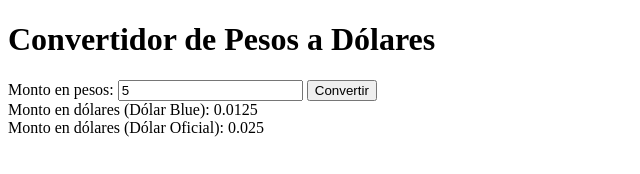
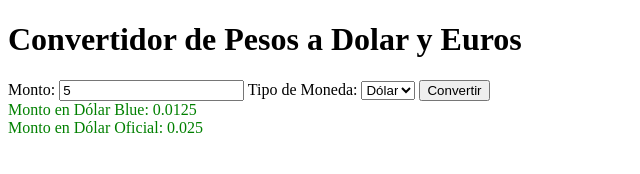
Before and after one commit to WalterGS87/preEntrega2Sosa, a plain HTML site: page index.html in a window 1280 px wide. Both pictures are taken after typing "5" into the empty fields and a click on the button "Convertir". Shown: the whole page, without its empty margins (0-640 px from the left). Drawn offline with Linux system fonts and the light colour scheme.

Commit message:
Add files via upload
nueva subida

```diff
--- a/index.html
+++ b/index.html
@@ -1,28 +1,29 @@
 <!DOCTYPE html>
 <html>
 <head>
-<title>Convertidor de Pesos a Dólares</title>
+  <title>Convertidor de Pesos a Dolar y Euros</title>
+  <style>
+    .resultado {
+      color: green;
+    }
+  </style>
 </head>
 <body>
-<h1>Convertidor de Pesos a Dólares</h1>
-<label for="monto">Monto en pesos:</label>
+  <h1>Convertidor de Pesos a Dolar y Euros</h1>
 
+  <label for="monto">Monto:</label>
+  <input type="number" id="monto">
 
-<input type="number" id="monto">
+  <label for="selectMoneda">Tipo de Moneda:</label>
+  <select id="selectMoneda">
+    <option value="dolar">Dólar</option>
+    <option value="euro">Euro</option>
+  </select>
 
-<button onclick="convertirPesos()">Convertir</button>
+  <button onclick="convertirMoneda()">Convertir</button>
 
-<div id="resultadoBlue"></div>
+  <div class="resultado" id="resultado"></div>
 
-
-<div id="resultadoOficial"></div>
-
-
-<script src="./main.js"></script>
-
-
-
-
+  <script src="./main.js"></script>
 </body>
-
 </html>
--- a/main.js
+++ b/main.js
@@ -1,24 +1,57 @@
-function convertirPesos() {
-
-    var monto = parseFloat(document.getElementById("monto").value);
-    var dolarBlue = 400;
-    var dolarOficial = 200;
-
+var DolarCity = {
+  conversion: [
+    { tipo: "Dólar Blue", valor: 400 },
+    { tipo: "Dólar Oficial", valor: 200 }
+  ],
+  convertir: function (monto) {
+    var resultado = "";
     if (monto > 1000) {
-
-        alert
-
-
-    alert("NO SE PUEDE CONVERTIR");
-      }
-
-    else {
-
-    var dolaresBlue = monto / dolarBlue;
-
-    var dolaresOficial = monto / dolarOficial;
-
-    document.getElementById("resultadoBlue").innerHTML = "Monto en dólares (Dólar Blue): " + dolaresBlue;
-        document.getElementById("resultadoOficial").innerHTML = "Monto en dólares (Dólar Oficial): " + dolaresOficial;
+      alert("NO SE PUEDE CONVERTIR. Monto superior a 1000.");
+    } else {
+      for (var i = 0; i < this.conversion.length; i++) {
+        var moneda = this.conversion[i];
+        var conversion = monto / moneda.valor;
+        resultado += "Monto en " + moneda.tipo + ": " + conversion + "<br>";
       }
     }
+    return resultado;
+  }
+};
+
+var EuroCity = {
+  conversion: [
+    { tipo: "Euro Blue", valor: 500 },
+    { tipo: "Euro Oficial", valor: 300 }
+  ],
+  convertir: function (monto) {
+    var resultado = "";
+    if (monto > 1000) {
+      alert("NO SE PUEDE CONVERTIR. Monto superior a 1000.");
+    } else {
+      for (var i = 0; i < this.conversion.length; i++) {
+        var moneda = this.conversion[i];
+        var conversion = monto / moneda.valor;
+        resultado += "Monto en " + moneda.tipo + ": " + conversion + "<br>";
+      }
+    }
+    return resultado;
+  }
+};
+
+function convertirMoneda() {
+  var monto = parseFloat(document.getElementById("monto").value);
+
+  var selectMoneda = document.getElementById("selectMoneda");
+  var tipoMoneda = selectMoneda.options[selectMoneda.selectedIndex].value;
+
+  var resultadoDiv = document.getElementById("resultado");
+  resultadoDiv.innerHTML = "";
+
+  if (tipoMoneda === "dolar") {
+    var resultado = DolarCity.convertir(monto);
+    resultadoDiv.innerHTML = resultado;
+  } else if (tipoMoneda === "euro") {
+    var resultado = EuroCity.convertir(monto);
+    resultadoDiv.innerHTML = resultado;
+  }
+}
```
